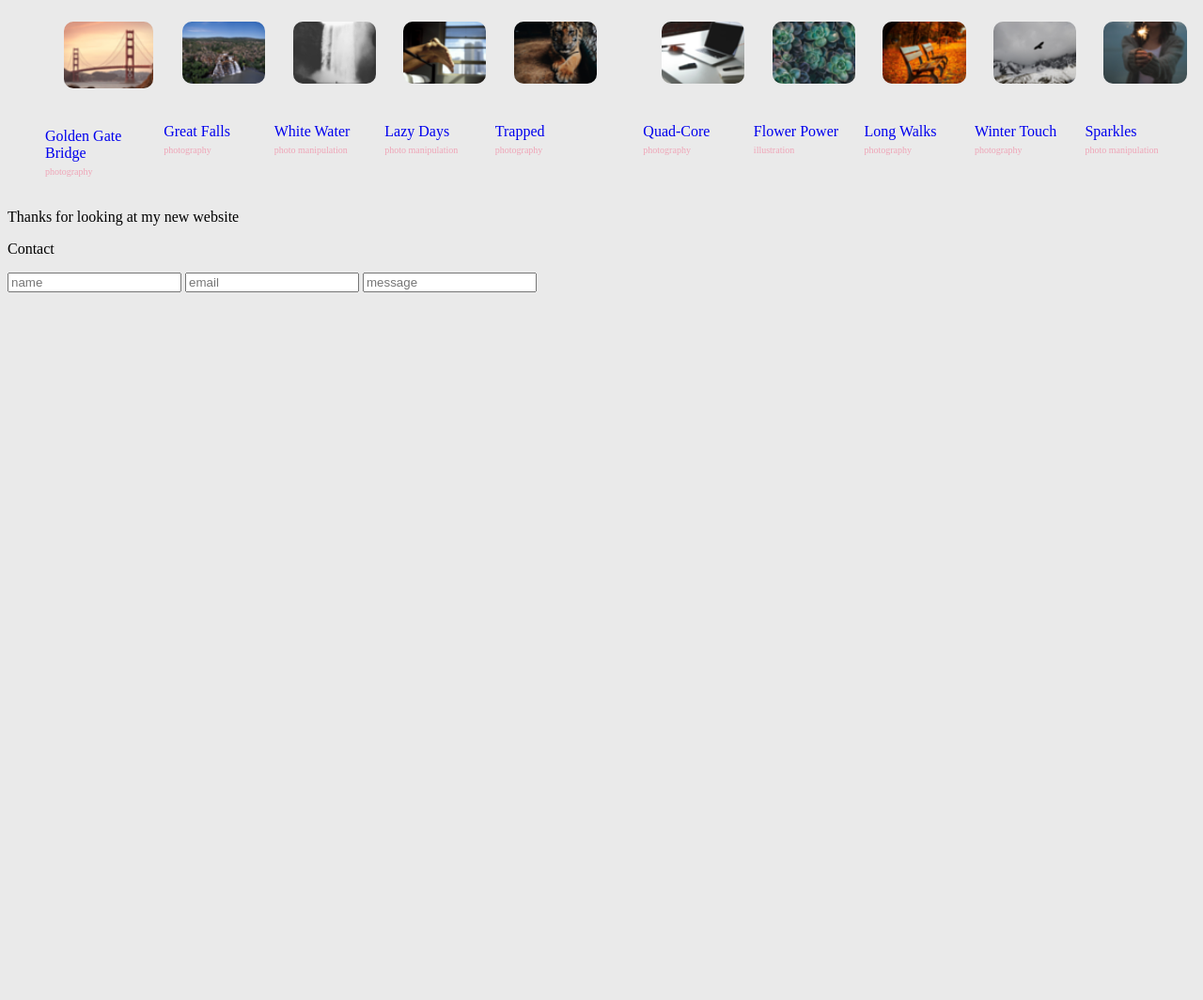
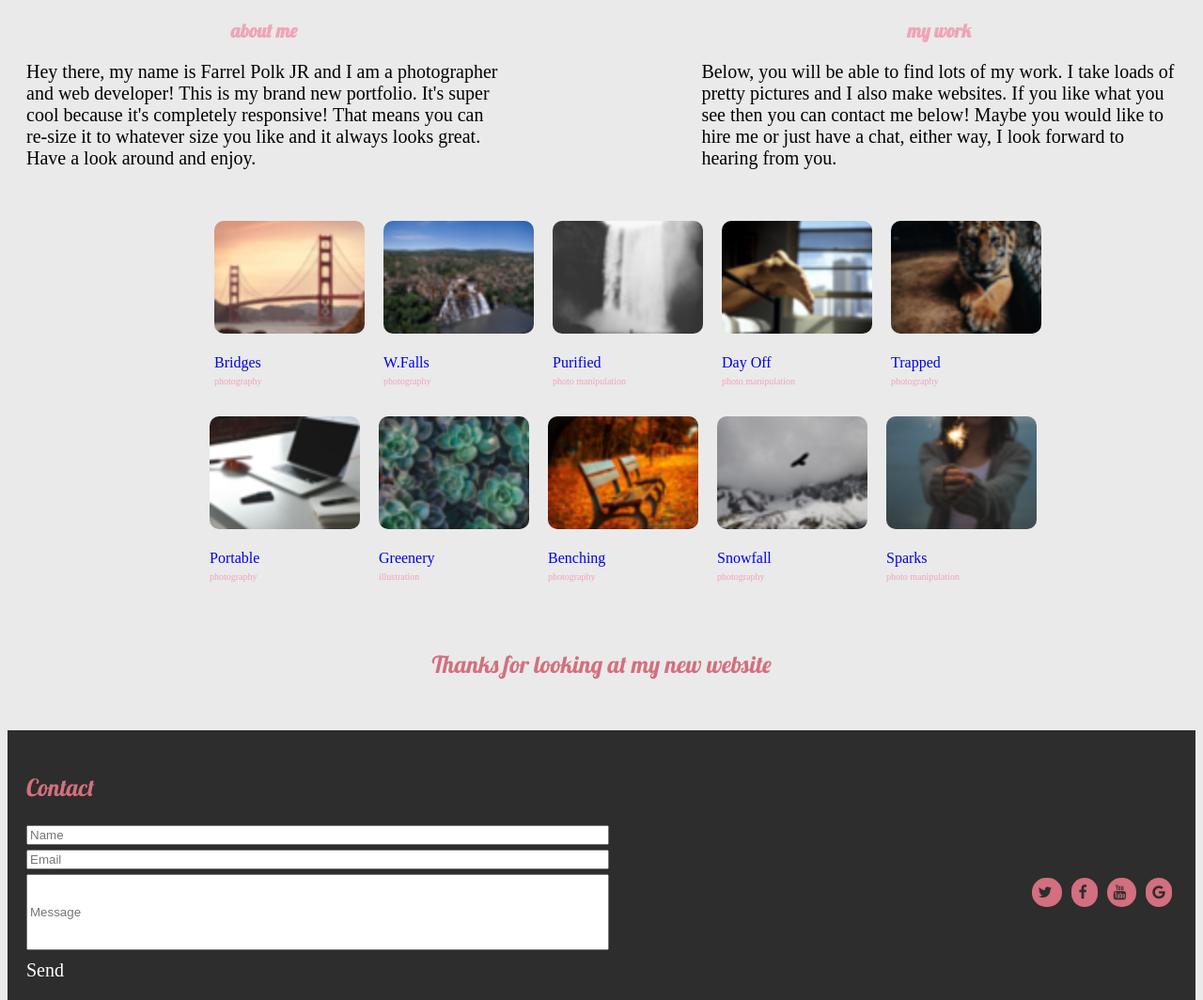
Before and after one commit to FarrelPolkJR/liquidgem, a plain HTML site: page index.html in a window 1280 px wide. Shown: the part 603-1667 px from the top of the page at 94% size. Before the commit the page ends 914 px from the top, so only its background shows below. Drawn offline with Linux system fonts and the light colour scheme.

Commit message:
second commit

```diff
--- a/css/main.css
+++ b/css/main.css
@@ -2,6 +2,22 @@ html, body {
 	height: 100%;
 	background-color: #EAEAEA;
 }
+
+/*Site wide style*/
+
+a:hover {
+	text-decoration: underline
+}
+
+a.send:hover {
+	text-decoration: underline;
+}
+
+div a {
+	text-decoration: none;
+}
+
+
 /*navigation*/
 nav {
 	background-color: #FAFAFA;
@@ -14,6 +30,7 @@ nav {
 
 nav a {
 	margin: 25px;
+	text-decoration: none;
 }
 
 nav ul {
@@ -22,6 +39,17 @@ nav ul {
 
 nav li {
 	display: inline-block;
+	margin-top: 30px;
+}
+
+nav i.fa-diamond {
+	color: #D36F7E;
+	font-size: 30px;
+}
+
+nav i span {
+	color: #2d2d2d;
+	font-family: 'Lobster', sans-serif;
 }
 /*about me/my work/intro section*/
 .intro {
@@ -31,10 +59,14 @@ nav li {
 
 .intro img{
 	border-radius: 10px;
+	width: 1250px;
 }
 
 h1 {
 	font-size: 25px;
+}
+h1 span {
+	color: #D36F7E;;
 }
 
 h1 p {
@@ -45,6 +77,7 @@ h2 {
 	color: #EFA5B7;
 	font-size: 20px;
 	text-align: center;
+	font-family: 'Lobster', sans-serif;
 }
 
 section p {
@@ -66,6 +99,7 @@ section p {
 /*work images*/
 ul {
 	display: inline-flex;
+	margin: -35px;
 }
 
 ul span {
@@ -73,20 +107,95 @@ ul span {
 	font-size: 10px;
 }
 
-div img {
-	text-align: center;
+div.top {
 	display: inline;
-	border-radius: 10px;
-	width: 75%;
-	margin: 20px;
+	margin-left: 165px;
 }
 
-div a {
-	text-decoration: none;
-	margin: 0 auto;
-	display: inline;
+div.top li {
+	margin: 50px;
 }
 
- {
-	padding: 45px 150px;
+div.top img {
+	border-radius: 10px;
+	width: 200%;
 }
+
+div.bottom {
+	display: inline;
+	margin-left: 160px;
+}
+
+div.bottom li {
+	margin: 50px;
+}
+
+div.bottom img {
+	border-radius: 10px;
+	width: 200%;
+}
+
+div.thanks {
+	text-align: center;
+	padding: 30px;
+	font-family: 'Lobster', sans-serif;
+	font-size: 25px;
+	color: #D36F7E;
+}
+/*Footer/Form*/
+footer {
+	border-style: solid;
+	border-color: #2d2d2d;
+	border-width: 100px;
+	background-color: #2d2d2d;
+}
+
+form {
+	background-color: #2d2d2d;
+	margin: -80px;
+}
+
+form p {
+	color: #D36F7E;
+	font-family: 'Lobster', sans-serif;
+	font-size: 25px;
+}
+
+form a.send {
+	font-size: 20px;
+	text-decoration: none;
+	color: #fff;
+}
+
+input.top {
+	width: 50%;
+
+}
+
+input.middle{
+	width: 50%;
+	margin-top: 5px;
+}
+
+input.bottom {
+	width: 50%;
+	height: 75px;
+	margin-top: 5px;
+	margin-bottom: 10px;
+}
+
+div.socialmedia {
+	display: inline-block;
+	float: right;
+	position: relative;
+	top: -80px;
+}
+
+div.socialmedia a {
+	border-radius: 15px;
+	background-color: #D36F7E;
+	padding: 7px;
+	color: #2d2d2d;
+	text-decoration: none;
+	margin: 5px;
+}
--- a/index.html
+++ b/index.html
@@ -2,14 +2,19 @@
 <html lang="en">
 <head>
      <link rel="stylesheet" href="css/main.css">
+     <!-- FontAwesome -->
+    <link rel="stylesheet" href="http://maxcdn.bootstrapcdn.com/font-awesome/4.3.0/css/font-awesome.min.css">
+    <!-- Text Style -->
+    <link href='https://fonts.googleapis.com/css?family=Lobster' rel='stylesheet' type='text/css'>
 	<title>Liquid Gem</title>
 
 	<nav>
+        <i class="fa fa-diamond"><span>Liquid Gem</span></i>
 		<ul>
+			<li><a href="#">HOME</a></li>
+			<li><a href="#">ABOUT</a></li>
+			<li><a href="#">WORK</a></li>
 			<li><a href="#">CONTACT</a></li>
-			<li><a href="#">WORK</a></li>
-			<li><a href="#">ABOUT</a></li>
-			<li><a href="#">HOME</a></li>
 		</ul>
 	</nav>
 </head>
@@ -17,7 +22,7 @@
 
 <section class="intro">
 
-    <h1>Hello there, I'm <span>Farrel Polk Jr</span>, Welcome to my design portfolio!</h1>
+    <h1>Hello there, I'm <span>"Farrel Polk Jr"</span>, Welcome to my design portfolio!</h1>
     <p>-Photographer and Web Delveloper-</p>
     <img src="img/sunset.png" alt="sunny">
 
@@ -37,41 +42,80 @@
 
 </section>
 
-    <div class="img">
+    <div class="top">
         <ul style="list-style:none">
-        	<li><img src="img/bridge.png"><a href="#"><br>Golden Gate Bridge</a><br><span>photography</span></li>
+        	<li><img src="img/bridge.png"><a href="#"><br>Bridges</a><br><span>photography</span></li>
 
-        	<li><img src="img/waterfall.png"><a href="#"><br>Great Falls</a><br><span>photography</span></li>
+        	<li><img src="img/waterfall.png"><a href="#"><br>W.Falls</a><br><span>photography</span></li>
 
-        	<li><img src="img/bwfall.png"><a href="#"><br>White Water</a><br><span>photo manipulation</span></li>
+        	<li><img src="img/bwfall.png"><a href="#"><br>Purified</a><br><span>photo manipulation</span></li>
 
-        	<li><img src="img/lazy.png"><a href="#"><br>Lazy Days</a><br><span>photo manipulation</span></li>
+        	<li><img src="img/lazy.png"><a href="#"><br>Day Off</a><br><span>photo manipulation</span></li>
 
         	<li><img src="img/tiger.png"><a href="#"><br>Trapped</a><br><span>photography</span></li>
 
-        <ul style="list-style:none">
-        	<li><img src="img/quad.png"><a href="#"><br>Quad-Core</a><br><span>photography</span></li>
-
-        	<li><img src="img/art.png"><a href="#"><br>Flower Power</a><br><span>illustration</span></li>
-
-        	<li><img src="img/thefall.png"><a href="#"><br>Long Walks</a><br><span>photography</span></li>
-
-        	<li><img src="img/snow.png"><a href="#"><br>Winter Touch</a><br><span>photography</span></li>
-
-        	<li><img src="img/spark.png"><a href="#"><br>Sparkles</a><br><span>photo manipulation</span></li>
         </ul>
     </div>
+
+    <div class="bottom">
+        <ul style="list-style:none">
+        	<li><img src="img/quad.png"><a href="#"><br>Portable</a><br><span>photography</span></li>
+
+        	<li><img src="img/art.png"><a href="#"><br>Greenery</a><br><span>illustration</span></li>
+
+        	<li><img src="img/thefall.png"><a href="#"><br>Benching</a><br><span>photography</span></li>
+
+        	<li><img src="img/snow.png"><a href="#"><br>Snowfall</a><br><span>photography</span></li>
+
+        	<li><img src="img/spark.png"><a href="#"><br>Sparks</a><br><span>photo manipulation</span></li>
+        </ul>
+    </div>
+
 </section>
 
-<p>Thanks for looking at my new website</p>
+<div class="thanks">
+    <p>Thanks for looking at my new website</p>
+</div>
 
 <footer>
 
 <form>
     <p>Contact</p>
-	<input type="text" placeholder="name">
-	<input type="email" placeholder="email">
-	<input type="text" placeholder="message">
+
+<div>
+    <input class="top" type="text" placeholder="Name">
+</div>
+
+<div>
+	<input class="middle" type="email" placeholder="Email">
+</div>
+
+<div>
+	<input class="bottom" type="text" placeholder="Message">
+</div>
+
+<div class="socialmedia">
+
+<a href="#">
+    <i class="fa fa-twitter"></i>
+</a>
+
+<a href="#">
+    <i class="fa fa-facebook"></i>
+</a>
+
+<a href="#">
+    <i class="fa fa-youtube"></i>
+</a>
+
+<a href="#">
+    <i class="fa fa-google"></i>
+</a>
+
+</div>
+
+    <a class="send" href="#">Send</a>
+
 </form>
 
 </footer>
```
